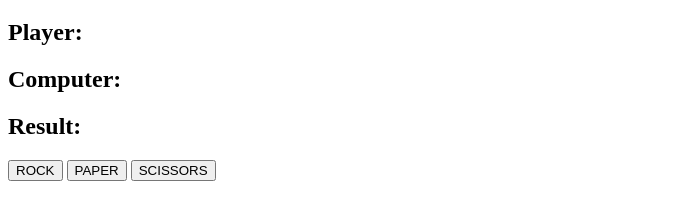
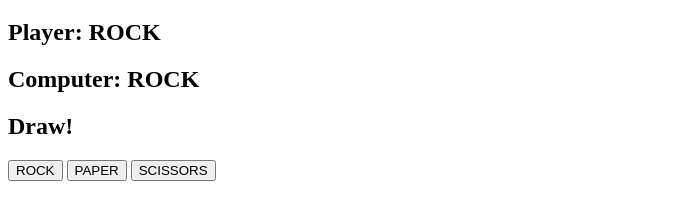
Before and after one commit to renata-blzk/rock-paper-scissors, a plain HTML site: page index.html in a window 1280 px wide. Both pictures are taken after a click on the button "ROCK". Shown: the part 61-280 px from the top of the page, without its empty margins (0-678 px from the left). Drawn offline with Linux system fonts and the light colour scheme.

Commit message:
rewrite and change js to simplify

```diff
--- a/myScript.js
+++ b/myScript.js
@@ -182,3 +182,55 @@ function playAgain() {
     document.addEventListener("DOMContentLoaded", (event) => {
         game.init()
     });*/
+
+const playerText = document.querySelector("#playerText");
+const computerText = document.querySelector("#computerText");
+const resultText = document.querySelector("#resultText");
+const choiceBtns = document.querySelectorAll(".choiceBtn");
+let player;
+let computer;
+let result;
+
+choiceBtns.forEach(button => button.addEventListener("click", () => {
+
+    player = button.textContent;
+    computerTurn();
+    playerText.textContent = `Player: ${player}`;
+    computerText.textContent = `Computer: ${computer}`;
+    resultText.textContent = checkWinner();
+
+}));
+
+function computerTurn() {
+
+    const randNum = Math.floor(Math.random() * 3) + 1;
+
+    switch(randNum){
+        case 1:
+            computer = "ROCK";
+            break;
+        case 2:
+            computer = "PAPER";
+            break;
+        case 3:
+            computer = "SCISSORS";
+            break;
+    }
+}
+
+
+function checkWinner() {
+
+    if (player == computer) {
+        return "Draw!";
+    }
+    else if (computer == "ROCK") {
+        return (player == "PAPER") ? "You Win!" : "You Loose!";
+    }
+    else if (computer == "PAPER") {
+        return (player == "SCISSORS") ? "You Win!" : "You Loose!"
+    }
+    else if (computer == "SCISSORS") {
+        return (player == "ROCK") ? "You Win!" : "You Loose!"
+    }
+}
```
Also changed, not shown: index.html (+0 -1 lines).
